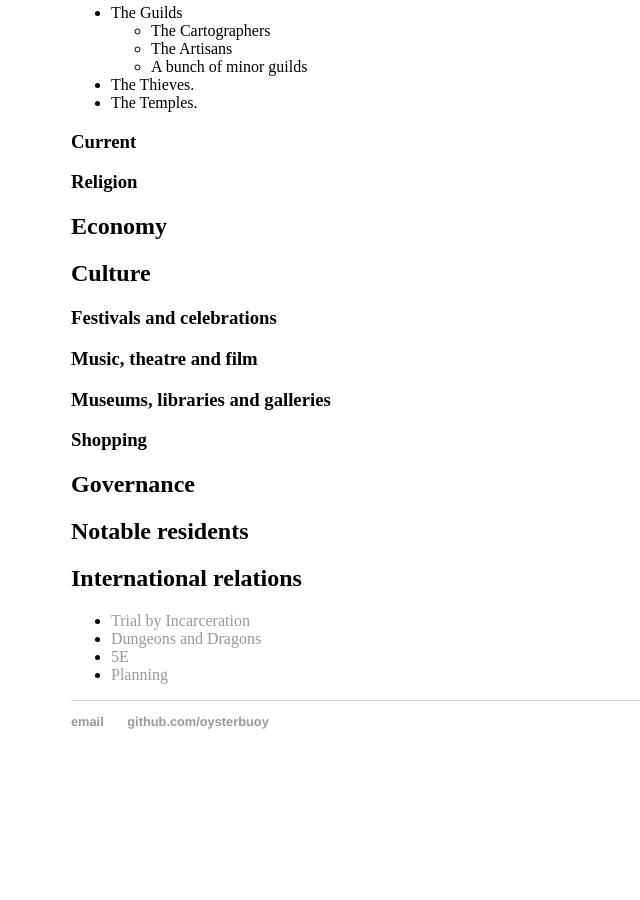
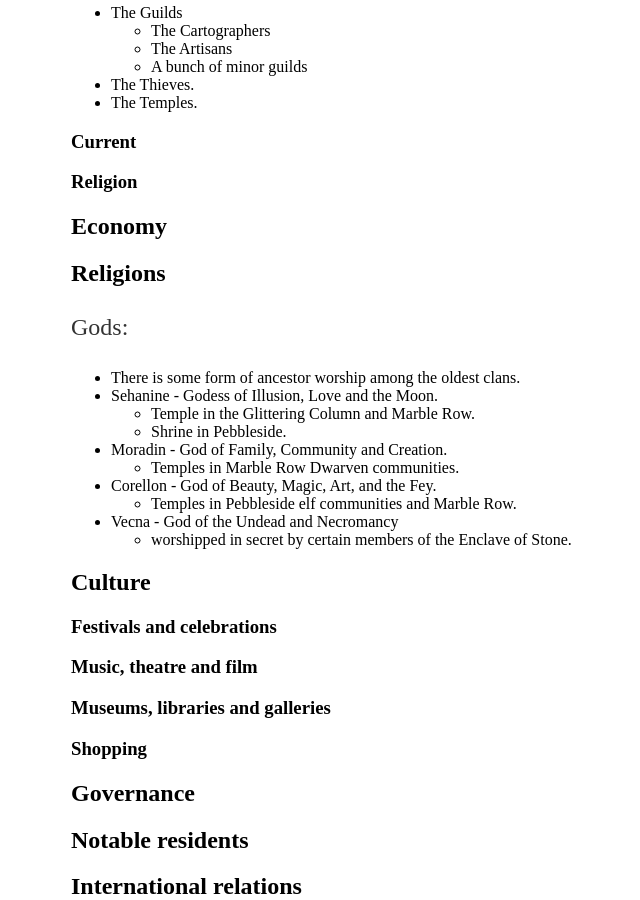
Before and after one commit to OysterBuoy/OysterBuoy.github.io, a Jekyll site: the page built from _posts/2015-11-30-Quaston-city-planning-WiP.md, in a window 1280 px wide and 900 px high, scrolled down 3039 px. Shown: the whole window, without its empty margins (121-761 px from the left). Built offline with Jekyll 4.4.1, drawn with Linux system fonts in a browser that asks for light colours; before the commit the page ends 3828 px from its top, so only the background shows below that.

Commit message:
Update 2015-11-30-Quaston-city-planning-WiP.md

```diff
--- a/_posts/2015-11-30-Quaston-city-planning-WiP.md
+++ b/_posts/2015-11-30-Quaston-city-planning-WiP.md
@@ -81,6 +81,19 @@ The population of Quaston are almost entirely gnomes, although there are sizable
 
 ##	Economy
 
+## Religions
+
+Gods:
+- There is some form of ancestor worship among the oldest clans.
+- Sehanine - Godess of Illusion, Love and the Moon.
+  - Temple in the Glittering Column and Marble Row.
+  - Shrine in Pebbleside.
+- Moradin - God of Family, Community and Creation.
+  - Temples in Marble Row Dwarven communities.
+- Corellon - God of Beauty, Magic, Art, and the Fey.
+  - Temples in Pebbleside elf communities and Marble Row.
+- Vecna - God of the Undead and Necromancy
+  - worshipped in secret by certain members of the Enclave of Stone.
 
 ## Culture
 ###	Festivals and celebrations
```
